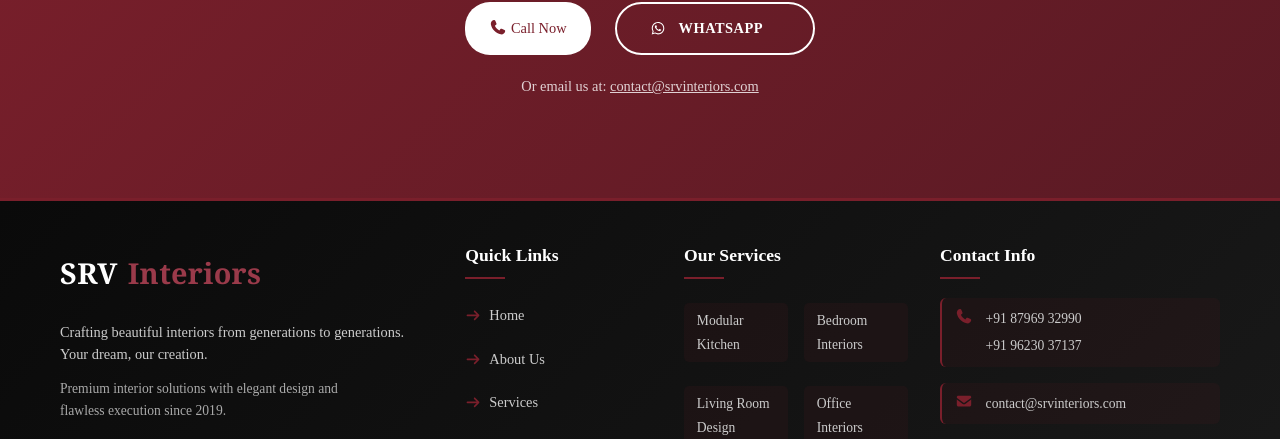
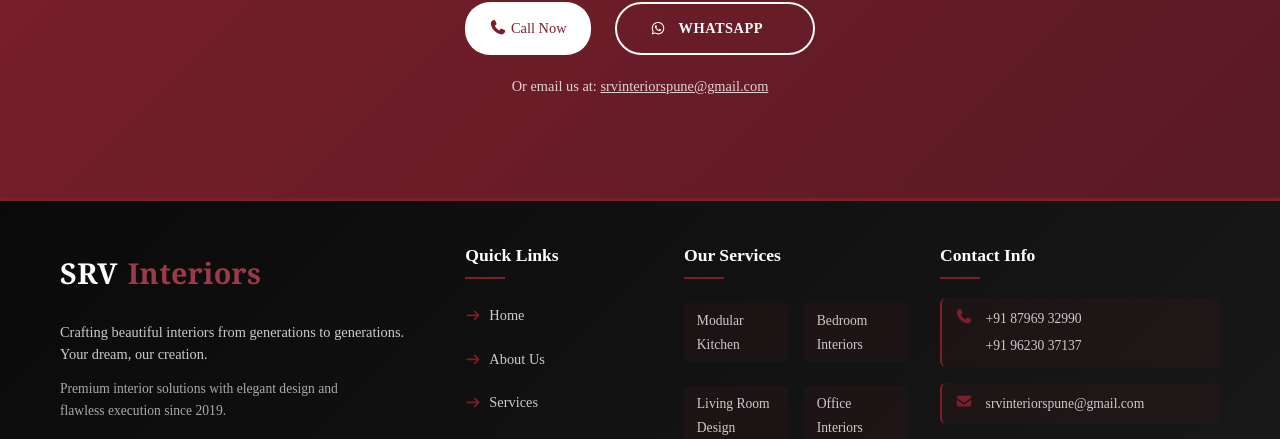
Before and after one commit to ndshaikh0791/Srv, a React (Vite) app: page / in a window 1280 px wide. Shown: the part 5101-5540 px from the top of the page. Built offline with nearby package versions, Linux system fonts and the light colour scheme.

Commit message:
Email Changed

```diff
--- a/src/components/Footer.jsx
+++ b/src/components/Footer.jsx
@@ -117,7 +117,7 @@ const Footer = () => {
                 <li>
                   <FontAwesomeIcon icon={faEnvelope} />
                   <div className="contact-details">
-                    <a href="mailto:srvinteriorspune@gmail.com"> contact@srvinteriors.com</a>
+                    <a href="mailto:srvinteriorspune@gmail.com"> srvinteriorspune@gmail.com</a>
                   </div>
                 </li>
               </ul>
--- a/src/pages/Home.jsx
+++ b/src/pages/Home.jsx
@@ -556,7 +556,7 @@ const Home = () => {
                         </div>
                         {/* Fixed: Correct contact email in CTA */}
                         <p style={{marginTop: '20px', opacity: 0.8, fontSize: '0.9rem'}}>
-                            Or email us at: <a href="mailto:contact@srvinteriors.com" style={{color: 'white', textDecoration: 'underline'}}>contact@srvinteriors.com</a>
+                            Or email us at: <a href="mailto:srvinteriorspune@gmail.com" style={{color: 'white', textDecoration: 'underline'}}>srvinteriorspune@gmail.com</a>
                         </p>
                     </div>
                 </div>
```
